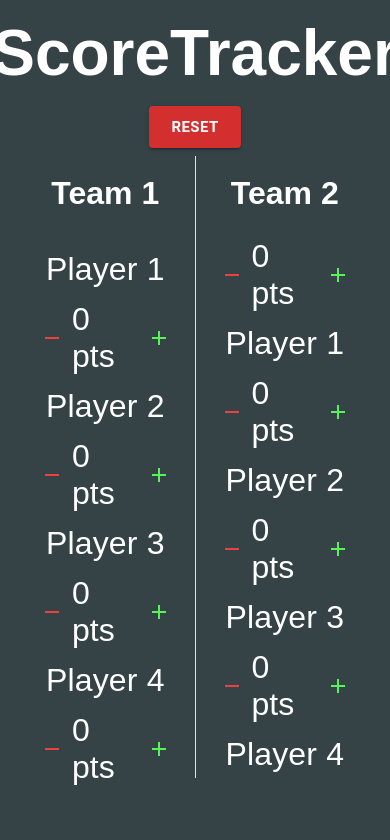
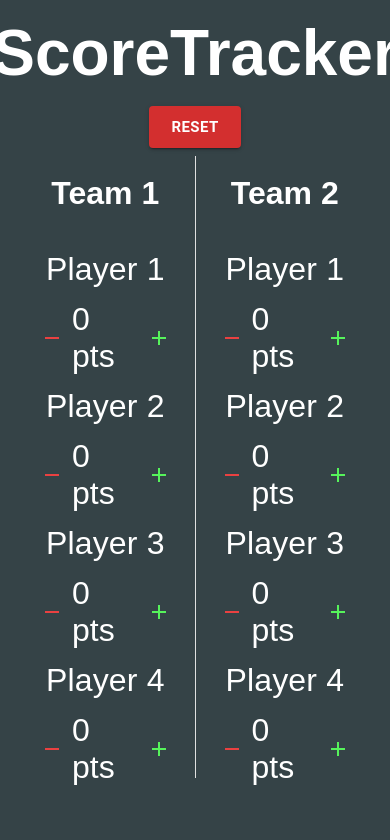
Before and after one commit to murhad9/scoretracker, a React (Create React App) app: page / in a window 390 px wide. Shown: the top 840 px of the page. Built offline with nearby package versions, Linux system fonts and the light colour scheme; a web font is replaced by a local one.

Commit message:
adjust player row based on view

```diff
--- a/src/components/Player/PlayerRow.tsx
+++ b/src/components/Player/PlayerRow.tsx
@@ -12,7 +12,8 @@ const PlayerRow: React.FC<PlayerRowProps> = ({
   updateName,
   reverseOrder,
 }) => {
-  const score = (
+  const POINTS = 10;
+  const PLAYER_SCORE = (
     <Box
       sx={{
         display: "flex",
@@ -20,34 +21,35 @@ const PlayerRow: React.FC<PlayerRowProps> = ({
         alignItems: "center",
       }}
     >
-      <IconButton aria-label="remove" onClick={() => updateScore(-10)}>
+      <IconButton aria-label="remove" onClick={() => updateScore(-POINTS)}>
         <RemoveIcon sx={{ color: "#EA4141" }} />
       </IconButton>
       {playerScore} pts
-      <IconButton aria-label="add" onClick={() => updateScore(10)}>
+      <IconButton aria-label="add" onClick={() => updateScore(POINTS)}>
         <AddIcon sx={{ color: "#56F35B" }} />
       </IconButton>
     </Box>
   );
+
+  const PLAYER_TEXT_FIELD = (
+    <PlayerTextField
+      name={playerName}
+      updateName={updateName}
+      reverseOrder={reverseOrder}
+    />
+  );
+
   return (
     <>
       {reverseOrder ? (
         <>
-          {score}
-          <PlayerTextField
-            name={playerName}
-            updateName={updateName}
-            reverseOrder={reverseOrder}
-          />
+          {PLAYER_SCORE}
+          {PLAYER_TEXT_FIELD}
         </>
       ) : (
         <>
-          <PlayerTextField
-            name={playerName}
-            updateName={updateName}
-            reverseOrder={reverseOrder}
-          />
-          {score}
+          {PLAYER_TEXT_FIELD}
+          {PLAYER_SCORE}
         </>
       )}
     </>
--- a/src/components/Team/Team.tsx
+++ b/src/components/Team/Team.tsx
@@ -1,5 +1,11 @@
 import React, { useEffect, useState } from "react";
-import { Container, ListItem, Stack } from "@mui/material";
+import {
+  Container,
+  ListItem,
+  Stack,
+  useMediaQuery,
+  useTheme,
+} from "@mui/material";
 import { TeamProps } from "../../interface";
 import PlayerRow from "../Player/PlayerRow";
 
@@ -34,6 +40,11 @@ const Team: React.FC<TeamProps> = ({
     setPlayerInfo(players);
   }, [players]);
 
+  // Adjust players display based on resolution and team
+  const theme = useTheme();
+  const isMobile = useMediaQuery(theme.breakpoints.down("lg"));
+  const shouldReverseOrder = isMobile ? false : reverseOrder;
+
   return (
     <Container
       maxWidth={false}
@@ -47,18 +58,17 @@ const Team: React.FC<TeamProps> = ({
           /* List of players with their scores */
           <ListItem key={index} disablePadding={true}>
             <Stack
-              direction={"row"}
+              direction={{ xs: "column", sm: "row" }} // Adjust view to column when on smaller resolution
               fontSize={"clamp(2rem, 2.5vw, 5rem)"}
               width="100%"
               flexWrap="wrap"
-              alignItems={"center"}
             >
               <PlayerRow
                 playerName={player.name}
                 playerScore={player.score}
                 updateScore={(points) => updateScore(index, points)}
                 updateName={(e) => updateName(index, e.target.value)}
-                reverseOrder={reverseOrder}
+                reverseOrder={shouldReverseOrder}
               />
             </Stack>
           </ListItem>
```
